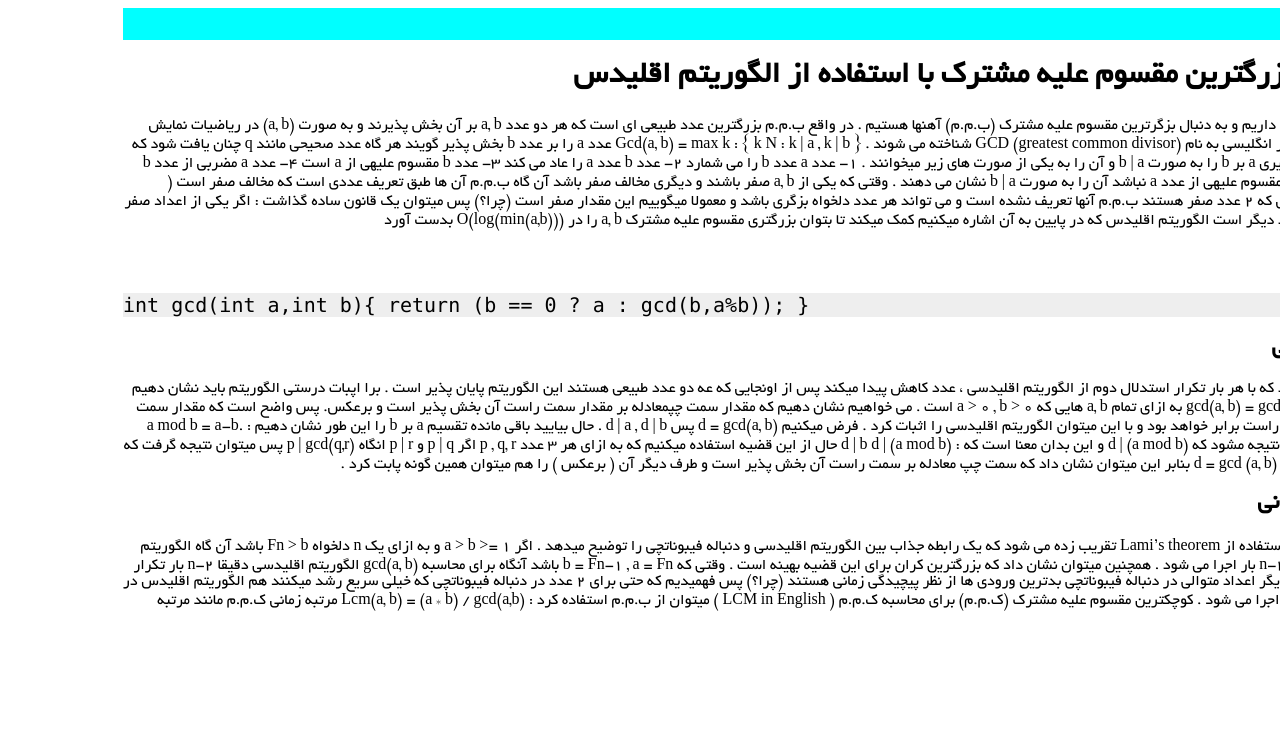
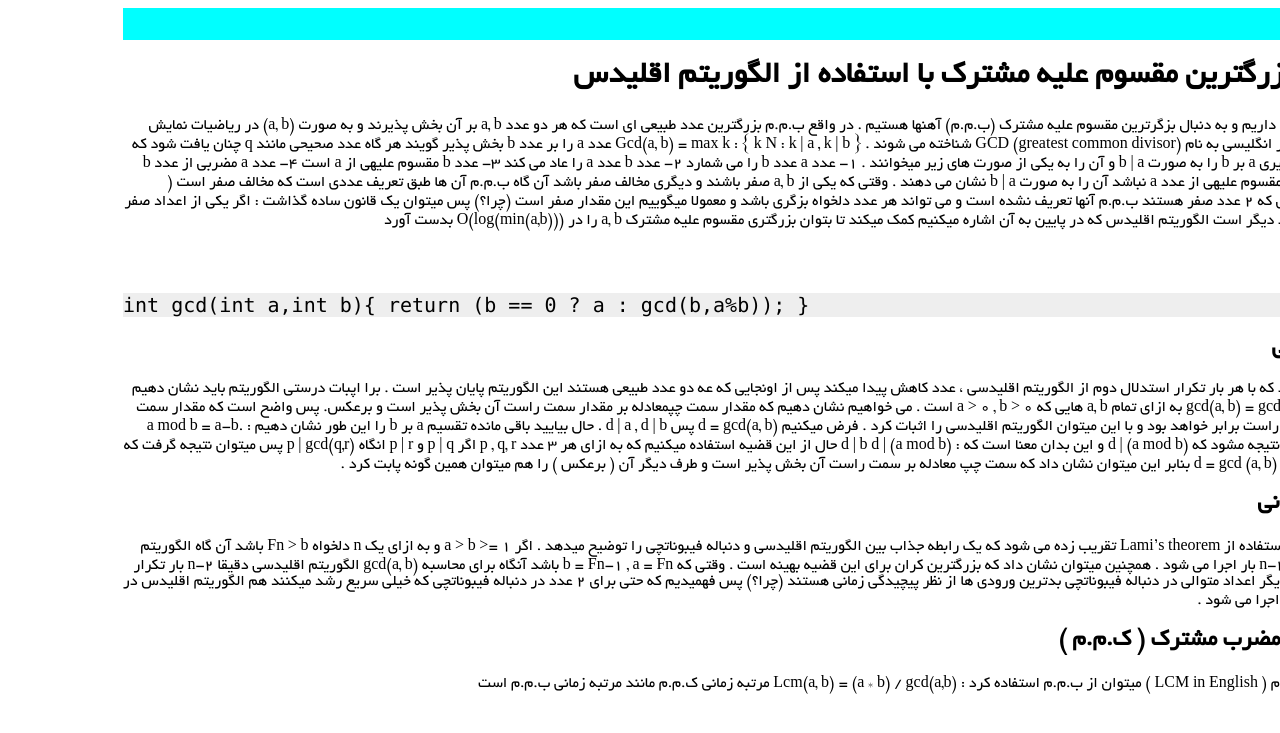
Before and after one commit to shaazzz/FarsiCP, a Jekyll site: the page built from wiki/algorithm/algebra/euclid_gcd.md, in a window 1280 px wide. Shown: the top 733 px of the page. Built offline with Jekyll 4.4.1, drawn with Linux system fonts in a browser that asks for light colours; nearby versions of some CDN libraries; a style sheet for code colours, icons or effects is not loaded; our own code applies the rules of GitHub Pages for plain Markdown files.

Commit message:
Update euclid_gcd.md

```diff
--- a/wiki/algorithm/algebra/euclid_gcd.md
+++ b/wiki/algorithm/algebra/euclid_gcd.md
@@ -41,7 +41,7 @@ d | (a mod b)
 اگر a > b >= 1 و به ازای  یک n  دلخواه Fn > b باشد آن گاه الگوریتم اقلیدسی حداکثر n-2 بار اجرا می شود . همچنین میتوان نشان داد که بزرگترین کران برای این قضیه بهینه است .
 وقتی که b = Fn-1 , a = Fn باشد آنگاه برای محاسبه gcd(a, b)  الگوریتم اقلیدسی دقیقا n-2 بار تکرار میشود . به بیانی دیگر اعداد متوالی در دنباله فیبوناتچی بدترین ورودی ها از نظر پیچیدگی زمانی هستند (چرا؟)
 پس فهمیدیم که حتی برای 2 عدد در دنباله فیبوناتچی که خیلی سریع رشد میکنند هم الگوریتم اقلیدس در O(log min(a,b) ) اجرا می شود .
-کوچکترین مقسوم علیه مشترک (ک.م.م)
+## کوچک ترین مضرب مشترک ( ک.م.م )
 برای محاسبه ک.م.م ( LCM in English ) میتوان از ب.م.م استفاده کرد :
 Lcm(a, b) = (a * b) / gcd(a,b)
 مرتبه زمانی ک.م.م مانند مرتبه زمانی ب.م.م است
```
